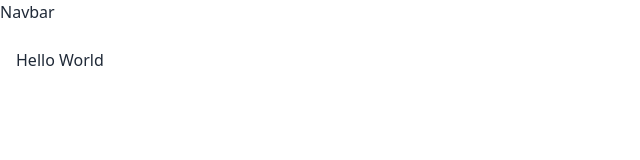
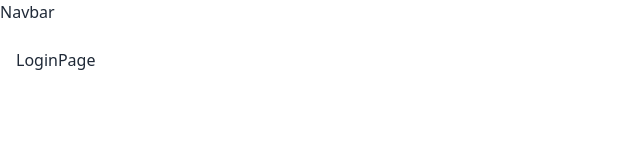
Before and after one commit to Megha-Sreedhar/Mini-LinkedIn-like-Community-Platform, a React (Vite) app in the folder frontend/: page /login in a window 1280 px wide. Shown: the top 160 px of the page, without its empty margins (0-640 px from the left). Built offline with nearby package versions, Linux system fonts and the light colour scheme.

Commit message:
feat(frontend) - basic auth router setup with react query done

```diff
--- a/frontend/package.json
+++ b/frontend/package.json
@@ -10,6 +10,7 @@
     "preview": "vite preview"
   },
   "dependencies": {
+    "@tanstack/react-query": "^5.66.0",
     "react": "^19.0.0",
     "react-dom": "^19.0.0",
     "react-router-dom": "^7.1.5"
--- a/frontend/src/App.jsx
+++ b/frontend/src/App.jsx
@@ -1,9 +1,17 @@
+import { Route, Routes } from "react-router-dom";
 import Layout from "./components/Layout/Layout";
+import HomePage from "./pages/HomePage/HomePage";
+import SignUpPage from "./pages/auth/SignUpPage/SignUpPage";
+import LoginPage from "./pages/auth/LoginPage/LoginPage";
 
 export default function App() {
   return (
     <Layout>
-      Hello World
+      <Routes>
+        <Route path="/" element={<HomePage/>}/>
+        <Route path="/signup" element={<SignUpPage/>}/>
+        <Route path="/login" element={<LoginPage/>}/>
+      </Routes>
     </Layout>
   )
 }
--- a/frontend/src/main.jsx
+++ b/frontend/src/main.jsx
@@ -4,10 +4,20 @@ import './index.css'
 import App from './App.jsx'
 import { BrowserRouter } from 'react-router-dom';
 
+import {
+  QueryClient,
+  QueryClientProvider,
+} from '@tanstack/react-query';
+const queryClient = new QueryClient();
+
+
+
 createRoot(document.getElementById('root')).render(
   <StrictMode>
     <BrowserRouter>
-      <App />
+      <QueryClientProvider client={queryClient}>
+        <App />
+      </QueryClientProvider>
     </BrowserRouter>
   </StrictMode>,
 )
--- /dev/null
+++ b/frontend/src/pages/HomePage/HomePage.jsx
@@ -0,0 +1,7 @@
+const HomePage = () => {
+    return (
+        <div>HomePage</div>
+    )
+}
+
+export default HomePage
--- /dev/null
+++ b/frontend/src/pages/auth/LoginPage/LoginPage.jsx
@@ -0,0 +1,7 @@
+const LoginPage = () => {
+    return (
+        <div>LoginPage</div>
+    )
+}
+
+export default LoginPage
--- /dev/null
+++ b/frontend/src/pages/auth/SignUpPage/SignUpPage.jsx
@@ -0,0 +1,7 @@
+const SignUpPage = () => {
+    return (
+        <div>SignUpPage</div>
+    )
+}
+
+export default SignUpPage
```
Also changed, not shown: 1 other file (tests, documents, lock files or other folders).
